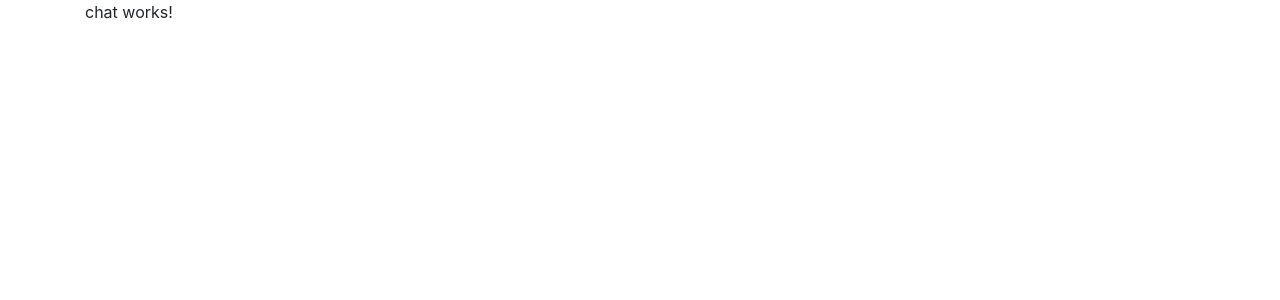
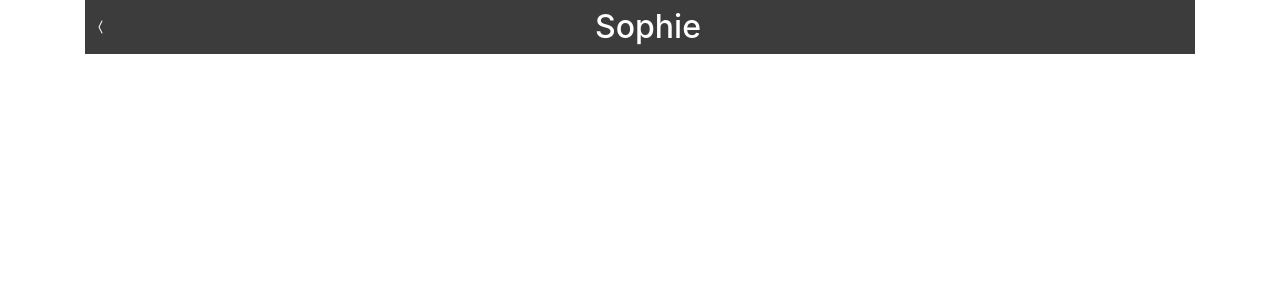
Before and after one commit to joakinm/mini-chat-test, an Angular app: page /chat in a window 1280 px wide. Shown: the top 300 px of the page. Built offline with nearby package versions, Linux system fonts and the light colour scheme.

Commit message:
reusable styles to main styles, implementing chat header

```diff
--- a/src/app/chat/chat.component.html
+++ b/src/app/chat/chat.component.html
@@ -1 +1,8 @@
-<p>chat works!</p>
+<div class="d-flex header align-items-center p-2">
+    <div class="col-xs-1">
+        <i class="bi bi-chevron-compact-left" (click)="onReturn()"></i>
+    </div>
+    <div class="col-xs-11 d-flex w-100">
+        <h2 class="margin-auto">{{user.name}}</h2>
+    </div>
+</div>
--- a/src/app/chat/chat.component.ts
+++ b/src/app/chat/chat.component.ts
@@ -1,4 +1,7 @@
 import { Component, OnInit } from '@angular/core';
+import { Router } from '@angular/router';
+import { AppDataService } from '../app-data.service';
+import { User } from '../models/user.model';
 
 @Component({
   selector: 'app-chat',
@@ -6,10 +9,15 @@ import { Component, OnInit } from '@angular/core';
   styleUrls: ['./chat.component.css']
 })
 export class ChatComponent implements OnInit {
-
-  constructor() { }
+  public user: User;
+  constructor(private router: Router, private appDataService: AppDataService) {
+    this.user = this.appDataService.user;
+  }
 
   ngOnInit(): void {
   }
 
+  public onReturn() {
+    this.router.navigate(['/profile']);
+  }
 }
--- a/src/app/profile/profile.component.css
+++ b/src/app/profile/profile.component.css
@@ -1,38 +1,3 @@
-.profile-img {
-    width: 300px;
-    height: 300px;
-    border-radius: 50%;
-}
-
-.header {
-    background-color: #3C3C3C;
-    color: white;
-}
-
-.div-photo {
-    position: relative;
-    max-width: 400px;
-}
-
-.margin-auto {
-    margin: 0 auto;
-}
-
-.online {
-    background-color: #5AEC90;
-    color: white;
-}
-
-.offline {
-    background-color: red;
-    color: white;
-}
-
-.location {
-    color: #F8739F;
-    font-weight: 800;
-}
-
 #state {
     position: absolute;
     top: 10%;
--- a/src/styles.css
+++ b/src/styles.css
@@ -2,3 +2,37 @@
 
 @import "~bootstrap/dist/css/bootstrap.min.css";
 @import "~bootstrap-icons/font/bootstrap-icons.css";
+.profile-img {
+    width: 300px;
+    height: 300px;
+    border-radius: 50%;
+}
+
+.header {
+    background-color: #3C3C3C;
+    color: white;
+}
+
+.div-photo {
+    position: relative;
+    max-width: 400px;
+}
+
+.margin-auto {
+    margin: 0 auto;
+}
+
+.online {
+    background-color: #5AEC90;
+    color: white;
+}
+
+.offline {
+    background-color: red;
+    color: white;
+}
+
+.location {
+    color: #F8739F;
+    font-weight: 800;
+}
```
